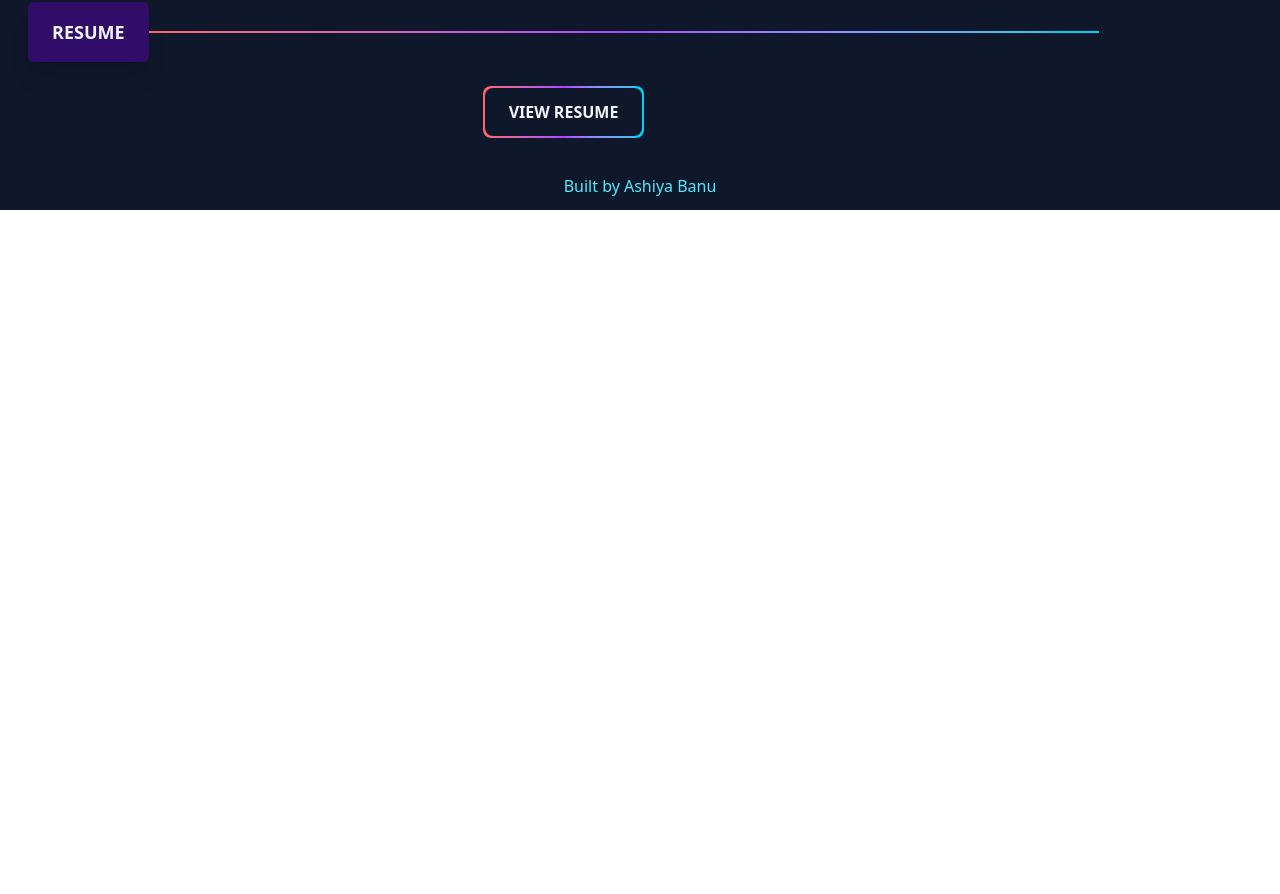
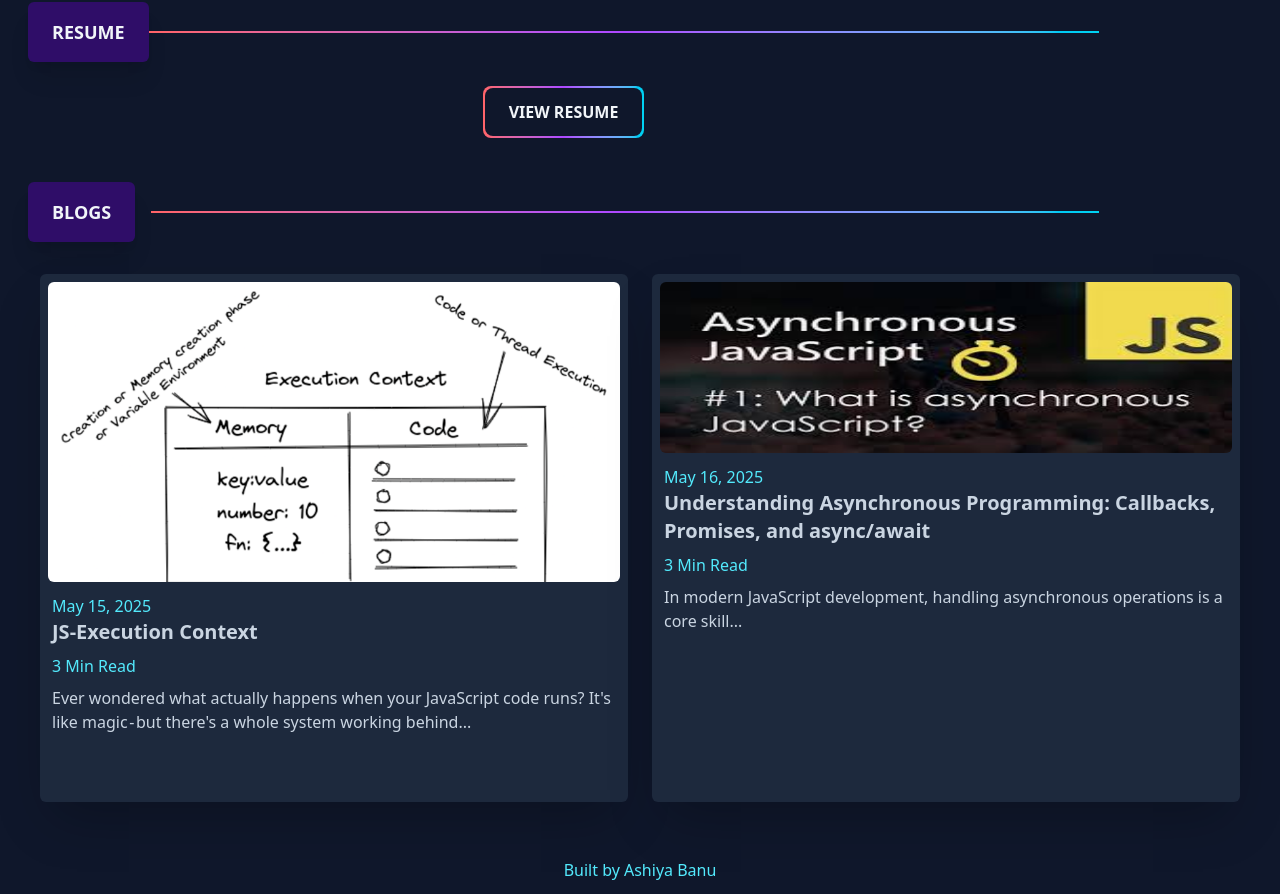
Before and after one commit to ashiyaman/V2.ashiyaman, a React (Vite) app: page / in a window 1280 px wide. Shown: the part 2521-3415 px from the top of the page. Before the commit the page ends 2731 px from the top, so only its background shows below. Built offline with nearby package versions, Linux system fonts and the light colour scheme.

Commit message:
chore: Add blog

```diff
--- a/src/App.jsx
+++ b/src/App.jsx
@@ -1,4 +1,5 @@
 import About from "./components/About"
+import Blogs from "./components/Blogs"
 import Contact from "./components/Contact"
 import Footer from "./components/Footer"
 import Home from "./components/Home"
@@ -17,6 +18,7 @@ function App() {
         <Work />
         <Skills />
         <Resume />
+        <Blogs />
         <Footer />
         <ScrollToTop />
         <Contact />
--- a/src/components/Blogs.jsx
+++ b/src/components/Blogs.jsx
@@ -1,7 +1,53 @@
 const Blogs = () => {
-    return(
-        <div></div>
-    )
-}
+  return (
+    <section id="blogs" className="py-4 px-7 bg-inherit">
+      <div className="flex items-center gap-4 py-3 w-7/8">
+        <h3 className="text-slate-100 bg-violet-950 shadow-xl uppercase font-semibold px-6 py-4 text-lg rounded-md">
+          Blogs
+        </h3>
+        <span className="w-full h-[2px] bg-gradient-to-r from-red-400 via-purple-500 to-cyan-400"></span>
+      </div>
+      <div className="flex flex-col md:flex-row text-slate-300 my-3">
+        <div className="md:w-1/2 p-2 my-2 rounded-md md:mx-3 bg-slate-800 shadow-2xl">
+            <img src="../../../src/assets/blog1.png" alt="JS-Execution Context Blog image" className="rounded-md"/>
+            <div className="my-2 p-1">
+                <p className="text-cyan-300"><span>May 15, 2025</span></p>
+                <h3 className="font-bold text-xl hover:text-red-400">
+                    <a
+                        href="https://js-execution-context-bts.hashnode.dev/preview/6824b98daea88009d3a961e8"
+                        target="_blank"
+                        aria-label="Blog website">
+                    JS-Execution Context
+                    </a>
+                </h3>
+                <p className="text-cyan-300 my-2">3 Min Read</p>
+                <p>
+                    Ever wondered what actually happens when your JavaScript code runs? It's like magic - but there's a whole system working behind...
+                </p>
+            </div>
+        </div>
 
-export default Blogs
+        <div className="md:w-1/2 p-2 my-2 rounded-md md:mx-3 bg-slate-800 shadow-2xl">
+            <img src="../../../src/assets/blog2.jpeg" alt="JS-Execution Context Blog image" className="rounded-md h-1/3 w-full"/>
+            <div className="my-2 p-1">
+                <p className="text-cyan-300"><span>May 16, 2025</span></p>
+                <h3 className="font-bold text-xl hover:text-red-400">
+                    <a
+                        href="https://hashnode.com/preview/682540dd27651ef4af977b95"
+                        target="_blank"
+                        aria-label="Blog website">
+                        Understanding Asynchronous Programming: Callbacks, Promises, and async/await
+                    </a>
+                </h3>
+                <p className="text-cyan-300 my-2">3 Min Read</p>
+                <p className="h-fit">
+                    In modern JavaScript development, handling asynchronous operations is a core skill...
+                </p>
+            </div>
+        </div>
+      </div>
+    </section>
+  );
+};
+
+export default Blogs;
```
Also changed, not shown: src/assets/blog1.png (added), src/assets/blog2.jpeg (added).
